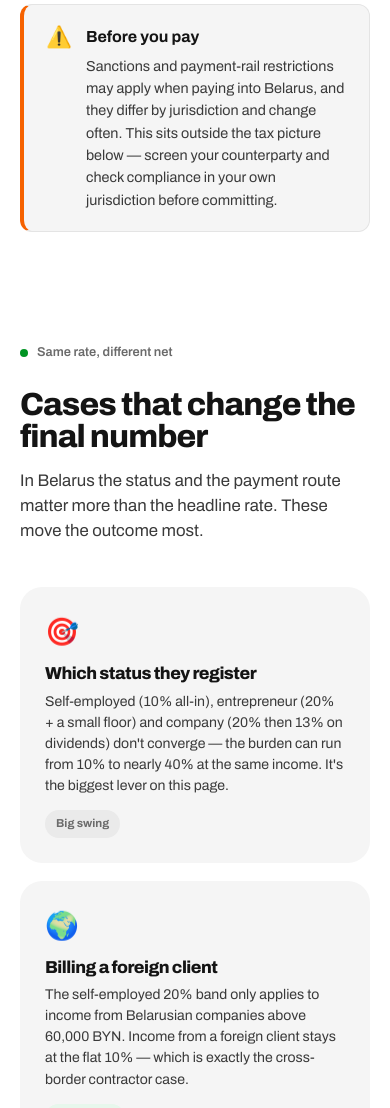
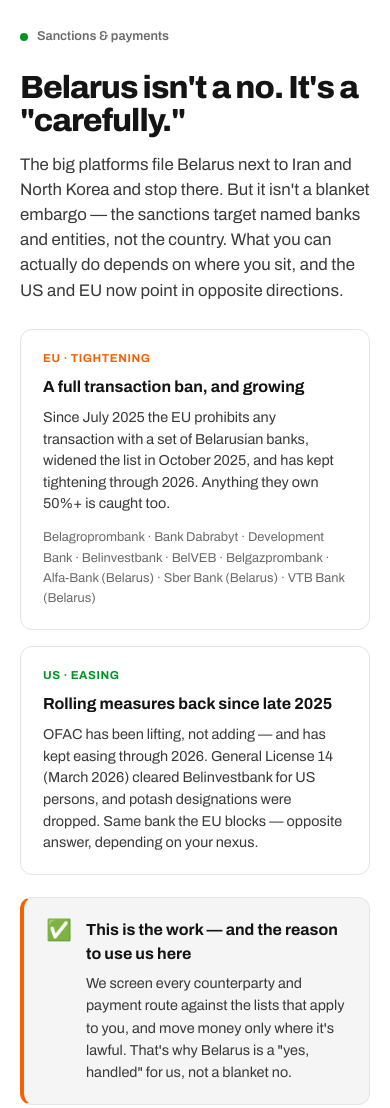
Before and after one commit to dsharafieva/kleos-belarus-tax, a plain HTML site: page index.html in a window 390 px wide. Shown: the part 6657-7765 px from the top of the page. Drawn offline with Linux system fonts and the light colour scheme.

Commit message:
Add files via upload

```diff
--- a/index.html
+++ b/index.html
@@ -155,6 +155,13 @@
   .verdict.warn{background:#FFF1E8;color:#B23e00}
   .verdict.danger{background:#FFE1E1;color:#B00000}
   .verdict.safe{background:#E7F7EC;color:#046b1e}
+  .diverge{display:grid;grid-template-columns:1fr 1fr;gap:16px;margin-top:26px}
+  .dbox{border:1px solid var(--grey-line);border-radius:var(--radius-sm);padding:20px 22px}
+  .dbox .flag{font-size:.72rem;font-weight:700;text-transform:uppercase;letter-spacing:.05em;margin-bottom:8px}
+  .dbox.eu .flag{color:var(--orange)} .dbox.us .flag{color:var(--green)}
+  .dbox h4{font-size:1rem;margin-bottom:8px}
+  .dbox p{font-size:.9rem;color:#3a3a3a;line-height:1.5}
+  .dbox .banks{font-size:.8rem;color:var(--grey-text);margin-top:12px;line-height:1.6}
   .note{display:flex;gap:14px;align-items:flex-start;border:1px solid var(--grey-line);
     border-left:4px solid var(--orange);border-radius:var(--radius-sm);padding:20px 22px;background:var(--grey)}
   .note-ico{font-size:1.3rem;line-height:1.2}
@@ -192,6 +199,7 @@
   .disc{font-size:.75rem;color:var(--grey-text);line-height:1.55;max-width:66ch;margin-top:22px}
   .copy{font-size:.8rem;color:var(--grey-text)}
   @media(max-width:860px){
+    .diverge{grid-template-columns:1fr}
     section{padding:64px 20px}
     .nav-links{display:none}
     .facts{grid-template-columns:repeat(2,1fr)}
@@ -217,6 +225,7 @@
       <a href="#calc" data-i18n="nav_calc">Calculator</a>
       <a href="#how" data-i18n="nav_how">How it works</a>
       <a href="#class" data-i18n="nav_class">Misclassification</a>
+      <a href="#pay" data-i18n="nav_pay">Sanctions</a>
       <a href="#cases" data-i18n="nav_cases">Special cases</a>
       <a href="#faq" data-i18n="nav_faq">FAQ</a>
     </div>
@@ -397,16 +406,33 @@
   </div>
 </section>
 
-<!-- PAYMENTS NOTE -->
-<section id="pay" style="padding-top:44px;padding-bottom:44px">
+<!-- SANCTIONS & PAYMENTS -->
+<section id="pay">
   <div class="wrap">
-    <div class="note">
-      <div class="note-ico">⚠️</div>
-      <div>
-        <strong data-i18n="note_h">Before you pay</strong>
-        <p data-i18n="note_p">Sanctions and payment-rail restrictions may apply when paying into Belarus, and they differ by jurisdiction and change often. This sits outside the tax picture below — screen your counterparty and check compliance in your own jurisdiction before committing.</p>
+    <span class="eyebrow" data-i18n="pay_eyebrow">Sanctions &amp; payments</span>
+    <h2 style="font-size:clamp(2rem,4vw,2.9rem)" data-i18n="pay_h2">Belarus isn't a no. It's a "carefully."</h2>
+    <p style="max-width:64ch;margin-top:14px;color:#3a3a3a;font-size:1.05rem" data-i18n="pay_sub">The big platforms file Belarus next to Iran and North Korea and stop there. But it isn't a blanket embargo — the sanctions target named banks and entities, not the country. What you can actually do depends on where you sit, and the US and EU now point in opposite directions.</p>
+    <div class="diverge">
+      <div class="dbox eu">
+        <div class="flag" data-i18n="pay_eu_flag">EU · tightening</div>
+        <h4 data-i18n="pay_eu_t">A full transaction ban, and growing</h4>
+        <p data-i18n="pay_eu_p">Since July 2025 the EU prohibits any transaction with a set of Belarusian banks, widened the list in October 2025, and has kept tightening through 2026. Anything they own 50%+ is caught too.</p>
+        <div class="banks" data-i18n="pay_eu_banks">Belagroprombank · Bank Dabrabyt · Development Bank · Belinvestbank · BelVEB · Belgazprombank · Alfa-Bank (Belarus) · Sber Bank (Belarus) · VTB Bank (Belarus)</div>
+      </div>
+      <div class="dbox us">
+        <div class="flag" data-i18n="pay_us_flag">US · easing</div>
+        <h4 data-i18n="pay_us_t">Rolling measures back since late 2025</h4>
+        <p data-i18n="pay_us_p">OFAC has been lifting, not adding — and has kept easing through 2026. General License 14 (March 2026) cleared Belinvestbank for US persons, and potash designations were dropped. Same bank the EU blocks — opposite answer, depending on your nexus.</p>
       </div>
     </div>
+    <div class="note" style="margin-top:22px">
+      <div class="note-ico">✅</div>
+      <div>
+        <strong data-i18n="pay_kleos_h">This is the work — and the reason to use us here</strong>
+        <p data-i18n="pay_kleos_p">We screen every counterparty and payment route against the lists that apply to you, and move money only where it's lawful. That's why Belarus is a "yes, handled" for us, not a blanket no.</p>
+      </div>
+    </div>
+    <p style="font-size:.75rem;color:var(--grey-text);margin-top:16px;max-width:82ch" data-i18n="pay_asof">Reflects mid-2026. Sanctions here change frequently and differ by jurisdiction (US, EU, UK) — treat the bank list as indicative, not definitive, and screen against live lists before any payment. This is not legal or sanctions advice.</p>
   </div>
 </section>
 
@@ -665,8 +691,18 @@ const I18N = {
   hero_h1a:"Hiring in Belarus?", hero_h1b:"Here's where the money ", hero_h1c:"actually goes.",
   hero_lead:"Your contractor pays their own taxes — but the rate you agree on decides what actually lands in their pocket. This page gives both of you the full math: every rate, every threshold, and the two things that quietly bite — the 2026 IP reform and getting money into Belarus at all.",
   hero_btn1:"Run the numbers", hero_btn2:"How it works",
-  note_h:"Before you pay",
-  note_p:"Sanctions and payment-rail restrictions may apply when paying into Belarus, and they differ by jurisdiction and change often. This sits outside the tax picture below — screen your counterparty and check compliance in your own jurisdiction before committing.",
+  nav_pay:"Sanctions",
+  pay_eyebrow:"Sanctions & payments",
+  pay_h2:"Belarus isn't a no. It's a \"carefully.\"",
+  pay_sub:"The big platforms file Belarus next to Iran and North Korea and stop there. But it isn't a blanket embargo — the sanctions target named banks and entities, not the country. What you can actually do depends on where you sit, and the US and EU now point in opposite directions.",
+  pay_eu_flag:"EU · tightening", pay_eu_t:"A full transaction ban, and growing",
+  pay_eu_p:"Since July 2025 the EU prohibits any transaction with a set of Belarusian banks, widened the list in October 2025, and has kept tightening through 2026. Anything they own 50%+ is caught too.",
+  pay_eu_banks:"Belagroprombank · Bank Dabrabyt · Development Bank · Belinvestbank · BelVEB · Belgazprombank · Alfa-Bank (Belarus) · Sber Bank (Belarus) · VTB Bank (Belarus)",
+  pay_us_flag:"US · easing", pay_us_t:"Rolling measures back since late 2025",
+  pay_us_p:"OFAC has been lifting, not adding — and has kept easing through 2026. General License 14 (March 2026) cleared Belinvestbank for US persons, and potash designations were dropped. Same bank the EU blocks — opposite answer, depending on your nexus.",
+  pay_kleos_h:"This is the work — and the reason to use us here",
+  pay_kleos_p:"We screen every counterparty and payment route against the lists that apply to you, and move money only where it's lawful. That's why Belarus is a \"yes, handled\" for us, not a blanket no.",
+  pay_asof:"Reflects mid-2026. Sanctions here change frequently and differ by jurisdiction (US, EU, UK) — treat the bank list as indicative, not definitive, and screen against live lists before any payment. This is not legal or sanctions advice.",
   fact1:"self-employed tax — and social contributions are already included",
   fact2:"flat income tax for a registered entrepreneur, on profit",
   fact3:"company profit tax, then again on dividends",
```
